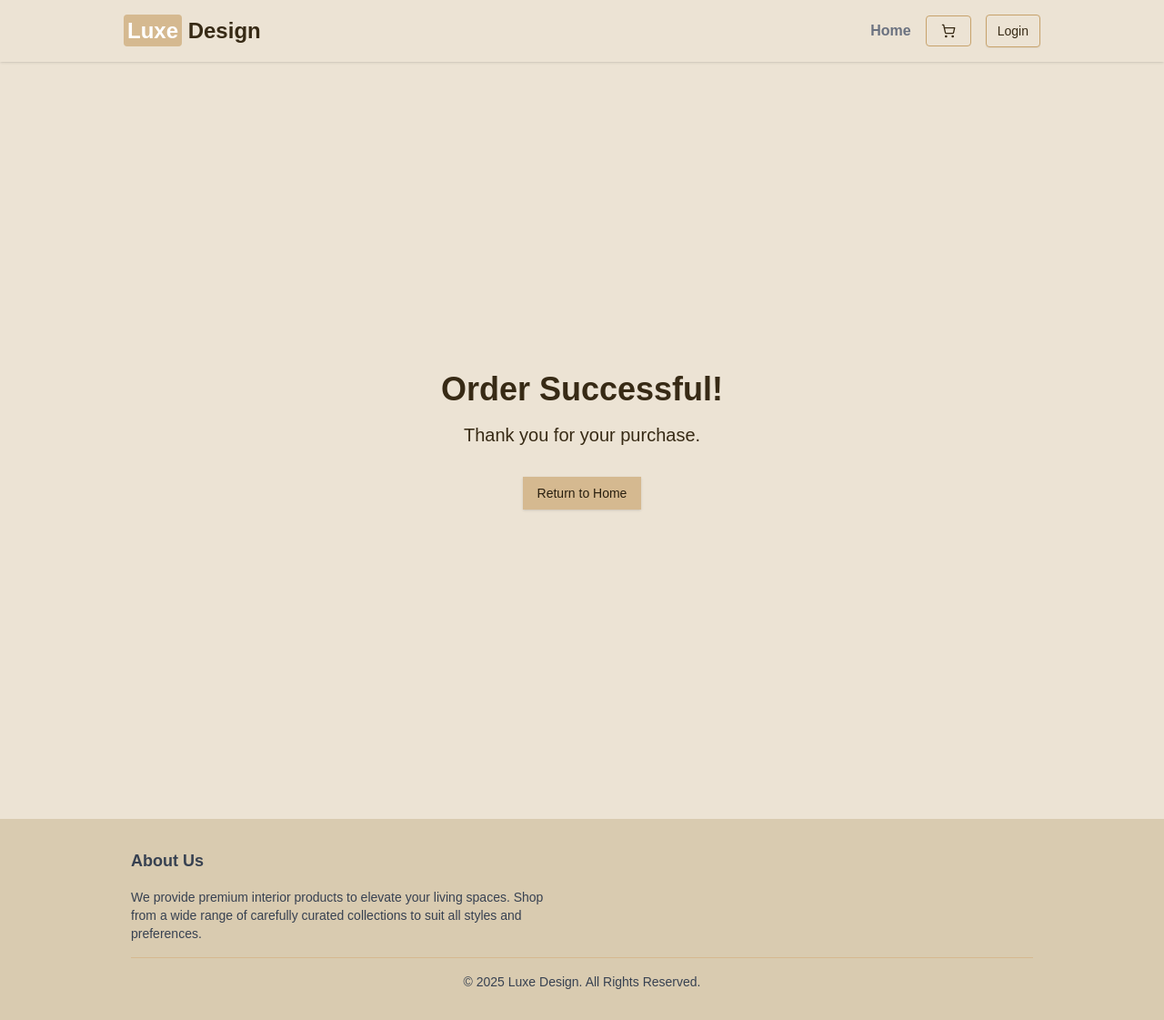
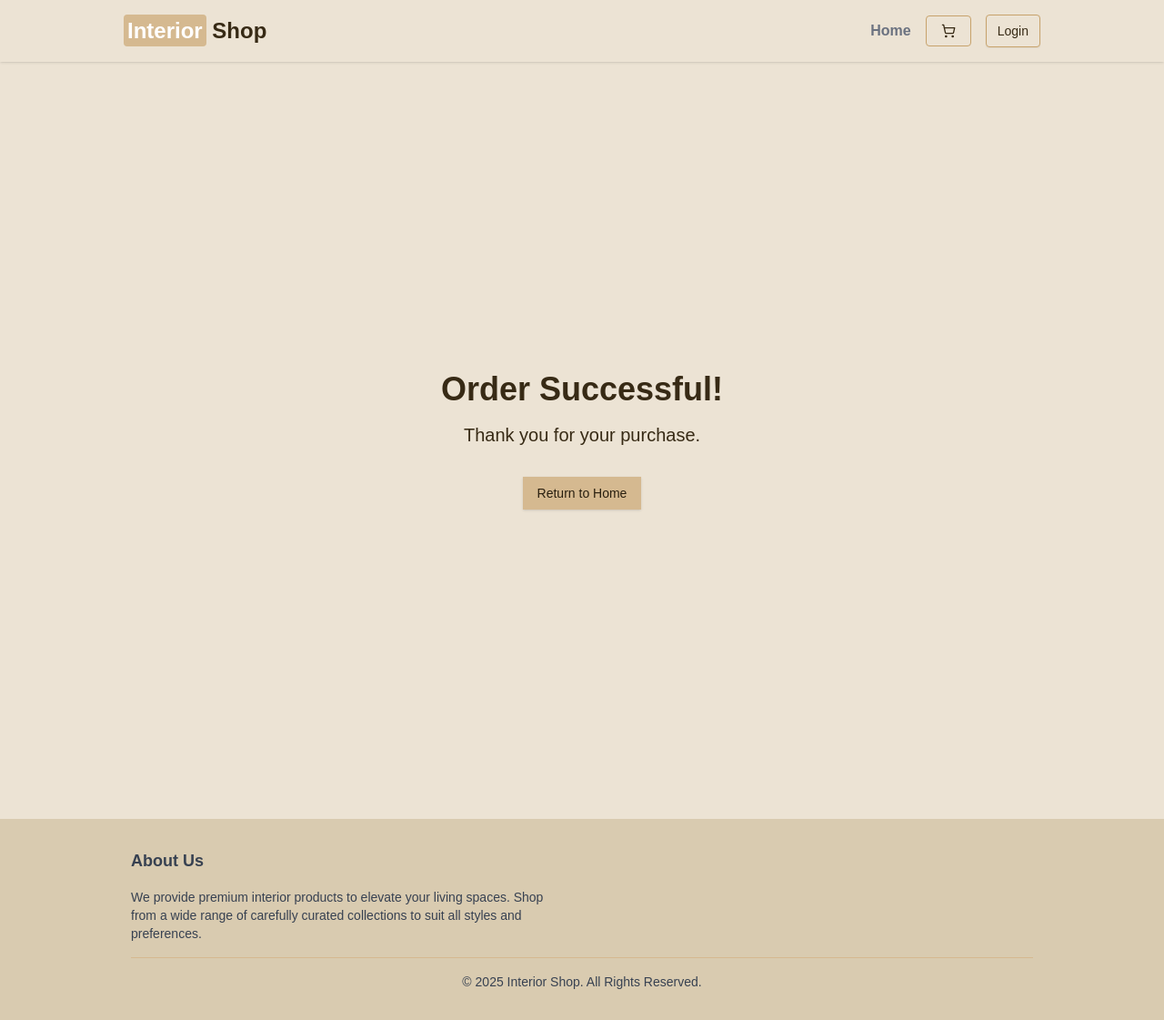
Before and after one commit to EzeArinze/interiorshop, a Next.js app: page /success in a window 1280 px wide. Shown: the whole page at 91% size. Built offline with nearby package versions, Linux system fonts and the light colour scheme; no server answers.

Commit message:
added address and city to our schema and also changed from luxedesign to interiorshop

```diff
--- a/app/(store)/layout.tsx
+++ b/app/(store)/layout.tsx
@@ -19,8 +19,8 @@ const geistMono = localFont({
 });
 
 export const metadata: Metadata = {
-  title: "Luxe Design",
-  description: "Top ten interior designer in nigeria",
+  title: "Interior Shop",
+  description: "Top ten and the best interior shop in nigeria",
 };
 
 export default function RootLayout({
--- a/app/api/webhook/route.ts
+++ b/app/api/webhook/route.ts
@@ -107,6 +107,8 @@ export async function POST(req: Request) {
         paystackPaymentIntentId: reference,
         totalPrice: Number(orderDetails.total),
         currency: event.data.currency,
+        address: orderDetails.address,
+        city: orderDetails.city,
         orderDate: new Date(event.data.paid_at).toISOString(),
         status: "paid",
         products: orderDetails.items.map(
--- a/components/FooterSection.tsx
+++ b/components/FooterSection.tsx
@@ -28,7 +28,7 @@ const FooterSection = () => {
 
         {/* Footer Bottom Section */}
         <div className="mt-4 border-t border-primary pt-4 text-center text-sm">
-          <p>&copy; {date} Luxe Design. All Rights Reserved.</p>
+          <p>&copy; {date} Interior Shop. All Rights Reserved.</p>
         </div>
       </div>
     </footer>
--- a/components/NavBarComponents/Logo.tsx
+++ b/components/NavBarComponents/Logo.tsx
@@ -5,7 +5,7 @@ function Logo() {
   return (
     <Link href={"/"} className="font-bold text-2xl">
       {" "}
-      <span className="text-white  bg-primary rounded p-1">Luxe</span> Design
+      <span className="text-white  bg-primary rounded p-1">Interior</span> Shop
     </Link>
   );
 }
```
Also changed, not shown: sanity/schemaTypes/orderType.ts (+12 -6 lines).
